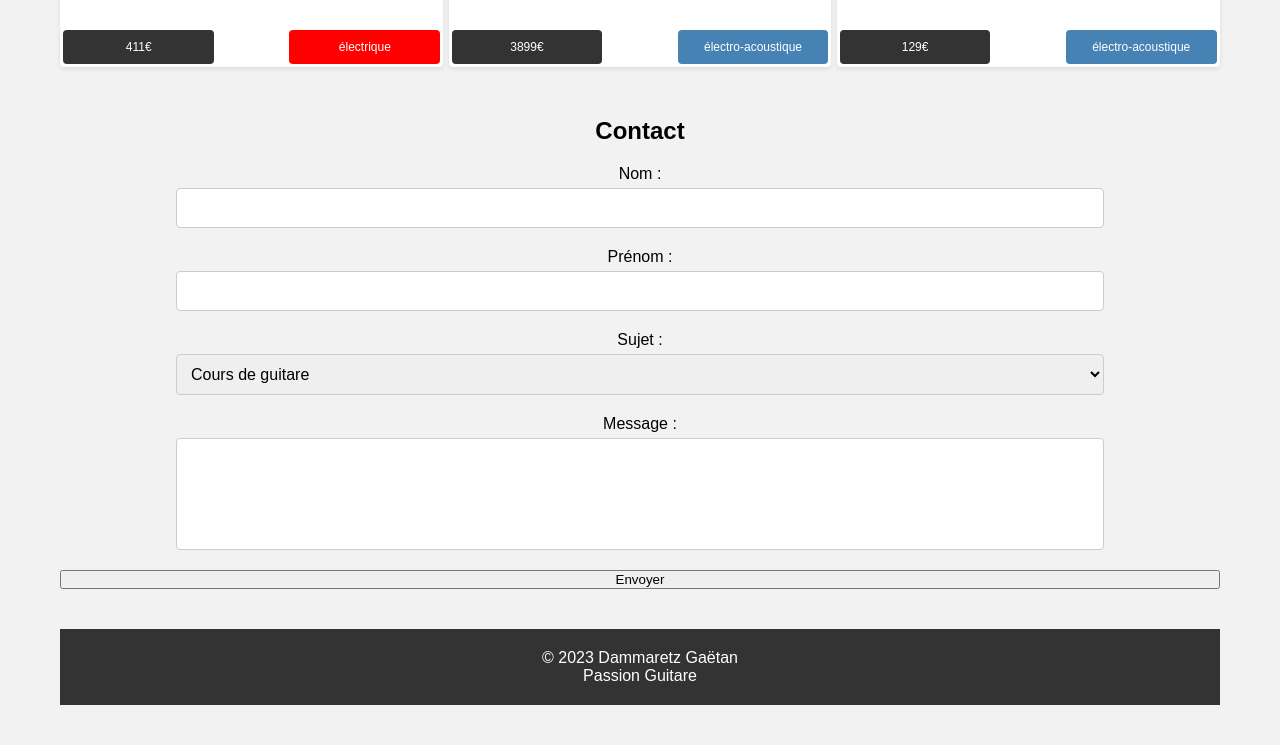
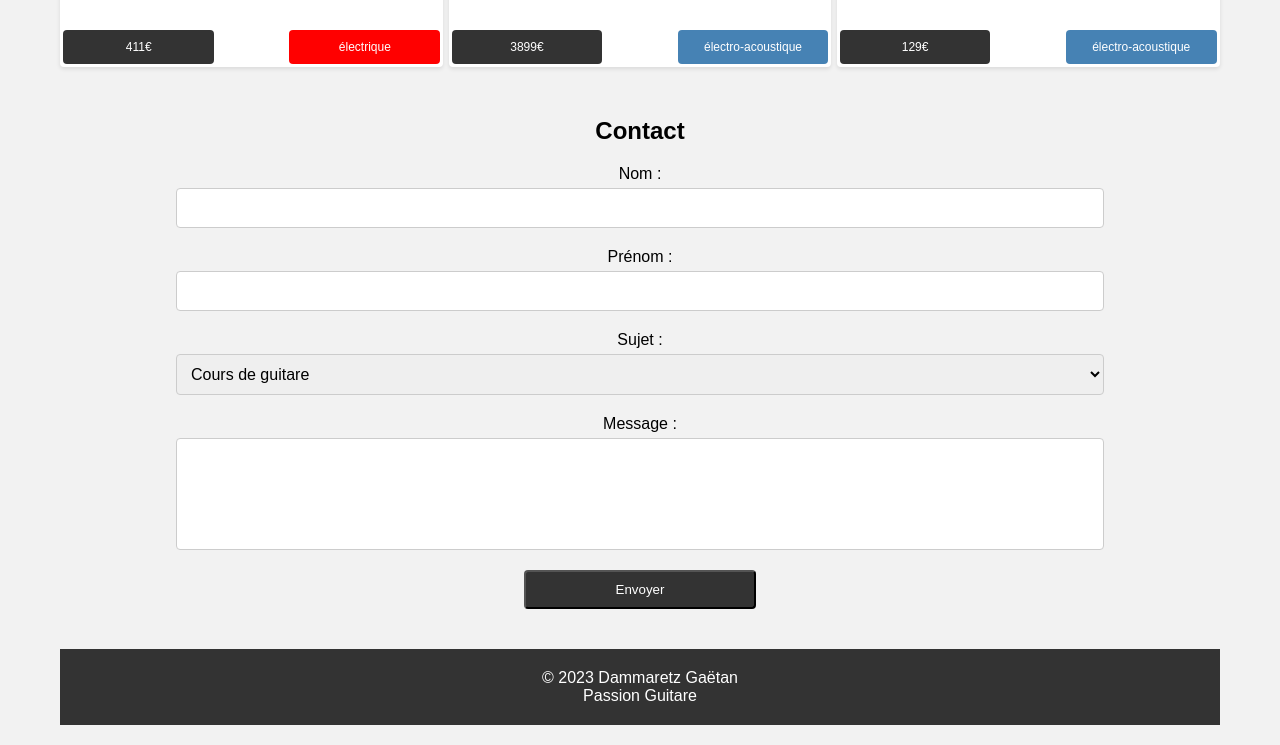
Before and after one commit to GDevWeb/PassionGuitar, a website with bundled scripts: page index.html in a window 1280 px wide. Shown: the part 3647-4392 px from the top of the page. Built offline with nearby package versions, Linux system fonts and the light colour scheme.

```diff
--- a/src/sass/main.scss
+++ b/src/sass/main.scss
@@ -72,6 +72,15 @@
   text-align: center;
   text-shadow: 0.2rem 0.2rem 0.4rem rgba(0, 0, 0, 0.5);
 }
+
+
+// section {
+//   height: 100vh;
+//   display: flex;
+//   flex-wrap: wrap;
+//   align-items: center;
+//   justify-content: space-evenly;
+// }
 
 /* About Section */
 section#about {
@@ -276,7 +285,7 @@
     }
   }
 
-  .btn {
+  .btn-form {
     flex: 0 0 20%;
     display: inline-block;
     width: 20%;
@@ -420,19 +429,10 @@
 
 @media screen and (max-width: 375px) {
 
-  // body{
-  //     background-color: pink;
-  // }
-
   #selection .filter-container {
     display: inline-flex;
     flex-wrap: wrap-reverse;
   }
 
-  // .container-ViewMore{
-  //     background-color: blue;
-  //     flex-basis: 100%;
-
-  // }
 
 }
```
Also changed, not shown: dist/css/main.css, 1 other file.
